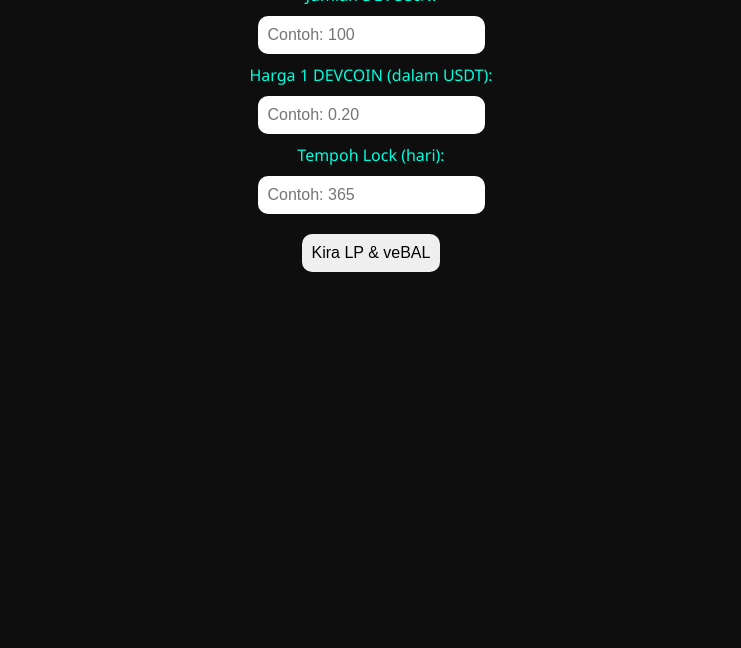
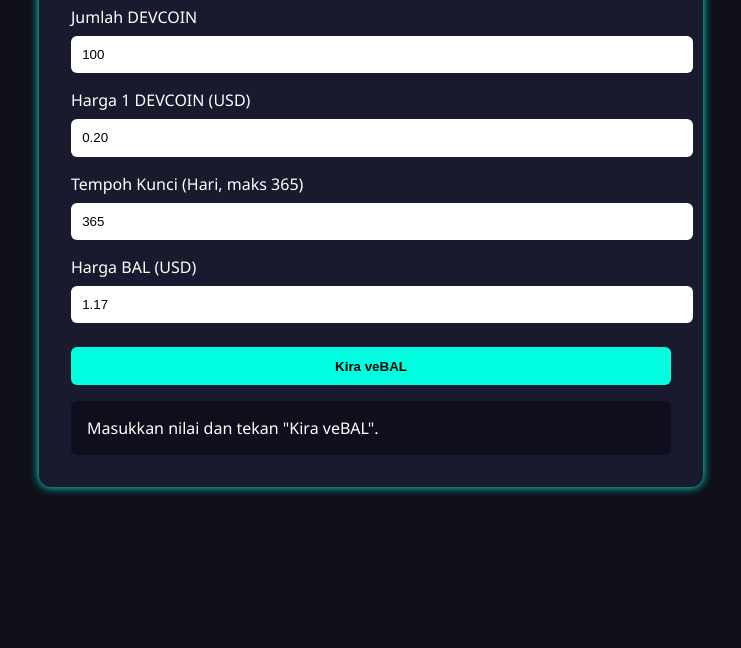
Before and after one commit to CARROTSUSU/Calculator, a plain HTML site: page index.html in a window 1280 px wide. Shown: the part 152-800 px from the top of the page, without its empty margins (269-1010 px from the left). Drawn offline with Linux system fonts and the light colour scheme.

Commit message:
Update index.html

```diff
--- a/index.html
+++ b/index.html
@@ -3,66 +3,87 @@
 <head>
   <meta charset="UTF-8" />
   <meta name="viewport" content="width=device-width, initial-scale=1.0"/>
-  <title>DEVCOIN LP & veBAL Calculator</title>
+  <title>veBAL Calculator - DEVCOIN</title>
   <style>
     body {
-      background: #0e0e0e;
-      color: #00ffe0;
       font-family: 'Segoe UI', sans-serif;
-      display: flex;
-      flex-direction: column;
-      align-items: center;
-      margin-top: 50px;
+      background: #0f0f1a;
+      color: #ffffff;
+      padding: 2rem;
     }
-    input, button {
-      padding: 10px;
-      margin: 10px;
-      font-size: 1rem;
-      border-radius: 10px;
+    .container {
+      max-width: 600px;
+      margin: auto;
+      background: #1a1a2e;
+      padding: 2rem;
+      border-radius: 12px;
+      box-shadow: 0 0 10px #00ffe0;
+    }
+    input, select, button {
+      width: 100%;
+      padding: 0.7rem;
+      margin-top: 0.5rem;
+      margin-bottom: 1rem;
       border: none;
+      border-radius: 6px;
     }
-    #result {
-      margin-top: 20px;
-      font-size: 1.2rem;
-      color: #ffffff;
+    button {
+      background: #00ffe0;
+      color: #000;
+      font-weight: bold;
+      cursor: pointer;
+    }
+    .result {
+      background: #0e0e1c;
+      padding: 1rem;
+      border-radius: 6px;
     }
   </style>
 </head>
 <body>
-  <h1>DEVCOIN 80/20 LP & veBAL Calculator</h1>
-  <label>Jumlah DEVCOIN:</label>
-  <input type="number" id="devcoin" placeholder="Contoh: 100" />
-  <label>Harga 1 DEVCOIN (dalam USDT):</label>
-  <input type="number" id="price" placeholder="Contoh: 0.20" step="0.01" />
-  <label>Tempoh Lock (hari):</label>
-  <input type="number" id="lockdays" placeholder="Contoh: 365" />
-  <button onclick="calculateLP()">Kira LP & veBAL</button>
-  <div id="result"></div>
+  <div class="container">
+    <h1>veBAL Calculator (Balancer LP)</h1>
+
+    <label for="devcoinAmount">Jumlah DEVCOIN</label>
+    <input type="number" id="devcoinAmount" value="100" />
+
+    <label for="dvcPrice">Harga 1 DEVCOIN (USD)</label>
+    <input type="number" id="dvcPrice" value="0.20" step="0.01" />
+
+    <label for="lockDays">Tempoh Kunci (Hari, maks 365)</label>
+    <input type="number" id="lockDays" value="365" max="365" />
+
+    <label for="balPrice">Harga BAL (USD)</label>
+    <input type="number" id="balPrice" value="1.17" step="0.01" />
+
+    <button onclick="calculateVeBAL()">Kira veBAL</button>
+
+    <div class="result" id="resultBox">
+      Masukkan nilai dan tekan "Kira veBAL".
+    </div>
+  </div>
 
   <script>
-    function calculateLP() {
-      const devcoinAmount = parseFloat(document.getElementById("devcoin").value);
-      const pricePerDevcoin = parseFloat(document.getElementById("price").value);
-      const lockDays = parseFloat(document.getElementById("lockdays").value);
-      const maxDuration = 365; // hari
+    function calculateVeBAL() {
+      const dvc = parseFloat(document.getElementById("devcoinAmount").value);
+      const price = parseFloat(document.getElementById("dvcPrice").value);
+      const lock = parseInt(document.getElementById("lockDays").value);
+      const balPrice = parseFloat(document.getElementById("balPrice").value);
 
-      if (isNaN(devcoinAmount) || isNaN(pricePerDevcoin) || isNaN(lockDays)) {
-        document.getElementById("result").innerText = "Sila masukkan semua nilai dengan betul.";
-        return;
-      }
+      const devcoinUSD = dvc * price;
+      const usdtValue = devcoinUSD * 0.25; // 20% of total is USDT
+      const totalLP = devcoinUSD + usdtValue;
 
-      const totalValue = devcoinAmount * pricePerDevcoin;
-      const usdtRequired = (totalValue / 0.8) * 0.2;
-      const totalLP = totalValue + usdtRequired;
+      const veBAL = totalLP * (lock / 365);
+      const veBAL_USD = veBAL * balPrice;
 
-      const veBAL = (totalLP * (lockDays / maxDuration)).toFixed(2);
+      const result = `
+        <strong>LP Token Nilai:</strong> $${totalLP.toFixed(2)}<br/>
+        <strong>veBAL Dijana:</strong> ${veBAL.toFixed(2)} veBAL<br/>
+        <strong>Anggaran Nilai veBAL (USD):</strong> $${veBAL_USD.toFixed(2)}
+      `;
 
-      document.getElementById("result").innerHTML = `
-        <p><strong>Total Value (80% DEVCOIN):</strong> $${totalValue.toFixed(2)} USDT</p>
-        <p><strong>USDT Diperlukan (20%):</strong> $${usdtRequired.toFixed(2)} USDT</p>
-        <p><strong>Total LP Value:</strong> $${totalLP.toFixed(2)} USDT</p>
-        <p><strong>veBAL (anggaran):</strong> ${veBAL}</p>
-      `;
+      document.getElementById("resultBox").innerHTML = result;
     }
   </script>
 </body>
```
